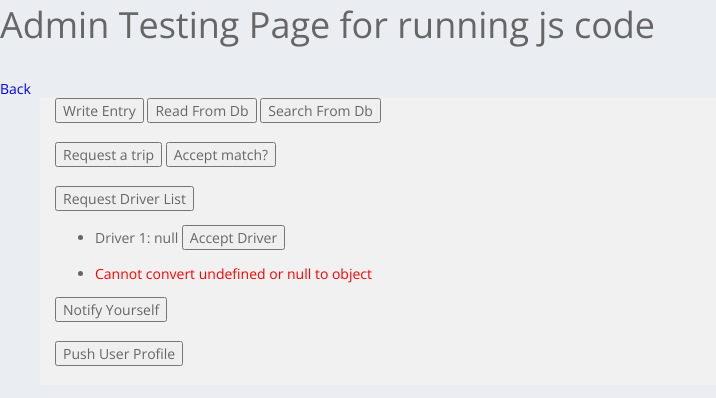
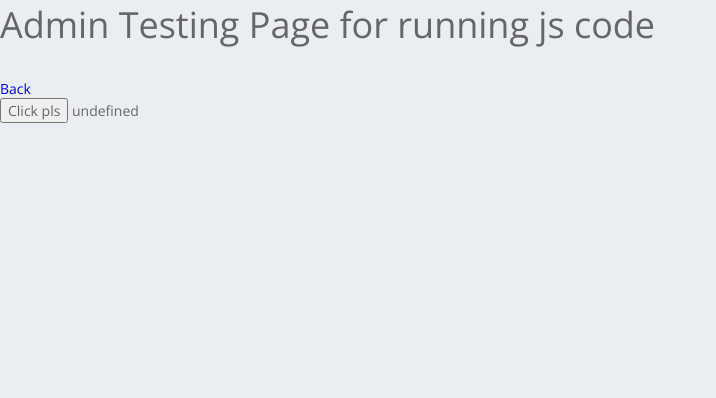
Before and after one commit to TeamScrummers/CampusRide, a SvelteKit app: page /admin in a window 1280 px wide. Shown: the top 398 px of the page, without its empty margins (0-716 px from the left). Built offline with nearby package versions, Linux system fonts and the light colour scheme; no server answers; the database is empty.

Commit message:
Database version 3 database as a class

```diff
--- a/src/routes/admin/+page.svelte
+++ b/src/routes/admin/+page.svelte
@@ -2,118 +2,18 @@
 <a href="/">Back</a>
 
 <script>
-    import { goto } from '$app/navigation'
-    //crDatabse
-    import { createANodeInDatabase, pushAnObjectToDatabase, readFromDatabaseOnValue, searchFromDatabase} from "../firebase/Database"
-
-    function writeEntry() {
-        createANodeInDatabase("users/userId", { username: "name", email: "email"})
-    }
-    async function readFromDb(){
-            var result = await readFromDatabaseOnValue("users/userId")
-            console.log(JSON.stringify(result))
-            return JSON.stringify(result)
-
-
-    }
-    async function searchFromDb(){
-        var result = Object.keys( await searchFromDatabase("users", "email", "kcantu7@leomail.tamuc.edu"));
-        console.log(result[0]);
+    import { dbObject } from "../firebase/Database"
+    let stuff = dbObject.getListener()
+    if(typeof stuff !== "undefined"){
+        console.log(stuff)
     }
 
-    //crTrip
-    import{ createANewTrip, updateTrip } from "../firebase/Trip.js"
-
-    async function requestTrip(){
-        var passengerId = Object.keys(await searchFromDatabase("users", "email", "email@email.com"))
-        createANewTrip(passengerId[0], "801 Fairview Ave", "3100 SH-47, Bryan, TX 77807, United States");
+    function logListener(){
+        stuff = dbObject.getListener()
     }
-    async function matchMade(){
-        var driverId = Object.keys(await searchFromDatabase("users", "email", "kcantu7@leomail.tamuc.edu"))
-        updateTrip("001", driverId[0])
-    }
-
-    //crDrivers.js
-    import {provideDriverList, provideDriverLocation} from "../firebase/Drivers.js"
-
-    function requestDriverList(){
-        return provideDriverList();
-    }
-    //crStore.js
-    import { get } from 'svelte/store'
-    import { storedID, storedLocation } from '../firebase/Store.js'
-
-    async function acceptDriver (id){
-        let address = await provideDriverLocation(id)
-        storedID.set(id)
-        storedLocation.set(address)
-        goto('/trippickup')
-    }
-
-    //notifications
-    import {sendTheUserAPushNotifcation} from '../firebase/PushNotifications.js'
-
-    //Push A User object
-    import {User} from '../firebase/User.js'
-    const userProflie = new User("Test User", "John", "Doe", "555-1324", "321 South St", "456 Maple Ave", "sedan", true, "thirtyMinutesFromNow")
-    function pushUserProfile(){
-        pushAnObjectToDatabase("users", userProflie);
-        console.log("Push successful")
-    }
-
 </script>
 
-<div class="container" style="background-color:#f1f1f1">
-      <button type="button" on:click={writeEntry}>Write Entry</button>
-      <button type="button" on:click={readFromDb}>Read From Db</button>
-      <button type="button" on:click={searchFromDb}>Search From Db</button>
-      <br><br>
+<div>
+    <button on:click={logListener}>Click pls</button>
+    {JSON.stringify(stuff)}
 </div>
-
-
-
-<div class="container" style="background-color:#f1f1f1">
-    <button type="button" on:click={requestTrip}>Request a trip</button>
-    <button type="button" on:click={matchMade}>Accept match?</button>
-    <br><br>
-</div>
-
-<div class="container" style="background-color:#f1f1f1">
-    <button type="button" on:click={requestDriverList}>Request Driver List</button>
-</div>
-
-<div class="container" style="background-color:#f1f1f1">
-    <!-- <DriverList bind:this={child} on:show={e => child.shown = e.detail}> -->
-    <ul>
-
-        {#await readFromDb()}
-            <li><p>Driver: Searching for Matches</p></li>
-        {:then info}
-            <li> <p>
-                Driver 1: {info} <button type="button" on:click={() => acceptDriver(info)}>Accept Driver</button>
-            </p></li>
-        {:catch error}
-            <li><p style="color: red">{error.message}</p></li>
-        {/await}
-
-        {#await requestDriverList()}
-            <li><p>Driver: Searching for Matches</p></li>
-        {:then info}
-            <li> <p>
-                Driver 2: {info} <button type="button" on:click={() => acceptDriver(info)}>Accept Driver</button>
-            </p></li>
-        {:catch error}
-            <li><p style="color: red">{error.message}</p></li>
-        {/await}
-    </ul>
-</div>
-
-<div class="container" style="background-color:#f1f1f1">
-    <button type="button" on:click={sendTheUserAPushNotifcation}>Notify Yourself</button>
-    <br><br>
-</div>
-
-<div class="container" style="background-color:#f1f1f1">
-    <button type="button" on:click={pushUserProfile}>Push User Profile</button>
-    <br><br>
-</div>
--- a/src/routes/firebase/Database.js
+++ b/src/routes/firebase/Database.js
@@ -2,12 +2,42 @@ import { app } from "./initialFirebase"
 import { getDatabase, ref, onValue, set, get, child, update,
     orderByChild,equalTo, query, limitToFirst, push} from "firebase/database";
 
-const database = getDatabase(app);
+const database = getDatabase(app)
+function initialListener(){
+    return new Promise(resolve => {
+        onValue(ref(database, "users/Xs2gMrAJtvTP8u1Ffvfv8nVyzAw1"), (snapshot) => {
+            resolve(snapshot.val())
+        })
+    })
+}
+
+
+class Database{
+    constructor(){
+        var listener
+    }
+
+    async startListener(){
+        this.listener = await initialListener()
+    }
+
+    setListener(val){
+        this.listener = val
+    }
+
+    getListener(){
+        if(typeof this.listener !== "undefined"){
+            return this.listener
+        }
+        else{
+            setTimeout(this.getListener, 250)
+        }
+    }
 
     /**
      * @brief Module that OVERWRITES data into the Realtime database
      *
- * Local function that writes data into the firebase, JSON tree
+     * Localthat writes data into the firebase, JSON tree
      * realtime database. Must be provided with a path to the database and
      * a key:value pair list. Data WILL BE OVERWRITTEN if the path given
      * already exists.
@@ -18,19 +48,19 @@ const database = getDatabase(app);
      * @param data The list of key:value pairs to be stored. For javascript
      * it should be in the format: { key1:value1, key2:value2,...}
      */
-export function createANodeInDatabase(path, data){
+    createANodeInDatabase(path, data){
         set(ref(database, path), data);
         console.log("The provided data has been written to the database.");
     }
 
 
     /**
- * @brief An async function for searching the Firebase realtime database
+     * @brief An asyncfor searching the Firebase realtime database
      *
- * Local function that searches the database and returns a single entry.
+     * Localthat searches the database and returns a single entry.
      * The return is a promise, since getting data from Firebase is
      * considered slow. To ensure that there are no issues with undefined
- * data, this function MUST be called by an async-await function.
+     * data, thisMUST be called by an async-await
      *
      * @param table The first node of the JSON list. To match with
      * entity-relationship, this would be the table name, the FROM
@@ -42,9 +72,9 @@ export function createANodeInDatabase(path, data){
      * entity-relationship, this would be the value stored, the right
      * compare of the WHERE clause.
      * @returns A promise for an entry in the database. Therefore it should
- * be paired with the await keyword in an async function.
+     * be paired with the await keyword in an async
      */
-export function searchFromDatabase(table, key, value){
+    searchFromDatabase(table, key, value){
         const selectQ = query(ref(database, table), orderByChild(key), equalTo(value));
         return new Promise(resolve => {
             onValue(selectQ, (snapshot) => {
@@ -58,7 +88,7 @@ export function searchFromDatabase(table, key, value){
      * @param {path} path - Firebase path to be read
      * @returns - Promise at path location
     */
-export function readFromDatabaseOnValue(path){
+    readFromDatabaseOnValue(path){
         return new Promise(resolve => {
             onValue(ref(database, path), (snapshot) => {
                 resolve(snapshot.val());
@@ -71,7 +101,7 @@ export function readFromDatabaseOnValue(path){
      * @param {path} path - Firebase path to be updated
      * @param {object} data - Data to be written?
     */
-export function updateFromDatabase(path, data){
+    updateFromDatabase(path, data){
         update(ref(database, path), data)
     }
 
@@ -80,7 +110,7 @@ export function updateFromDatabase(path, data){
      * @param {path} path - Firebase path to be pushed to
      * @param {object} object - Object to be pushed
     */
-export function pushAnObjectToDatabase(path, object){
+    pushAnObjectToDatabase(path, object){
         push(ref(database, path), object)
     }
 
@@ -89,7 +119,7 @@ export function pushAnObjectToDatabase(path, object){
      * @param {path} path - Firebase path to be updated
      * @param {string} field - Field to be deleted
     */
-export function deleteDataFromDatabase(path, field) {
+    deleteDataFromDatabase(path, field) {
         console.log("Deleting...")
         update(ref(database, path), { [field]: null });
     }
@@ -97,12 +127,17 @@ export function deleteDataFromDatabase(path, field) {
     /**
      * @brief Loops through every entry in a Firebase path and performs an action on each entry.
      * @param {path} path - Firebase path to be read
- * @param {function} action - Action to be performed on each entry. The action function should take a single argument, which is the child snapshot.
+     * @param  action - Action to be performed on each entry. The actionshould take a single argument, which is the child snapshot.
     */
-export function loopThroughDatabase(path, action){
+    loopThroughDatabase(path, action){
         onValue(ref(database, path), (snapshot) => {
             snapshot.forEach((childSnapshot) => {
                 action(childSnapshot);
             });
         });
     };
+}
+
+
+
+export var dbObject = new Database
--- a/src/routes/login/+page.svelte
+++ b/src/routes/login/+page.svelte
@@ -67,7 +67,6 @@
         margin-bottom: 25px;
     }
 
-
     .registerbtn {
         background-color: #04AA6D;
         color: white;
```
Lines whose indentation alone changed are shown as unchanged.
